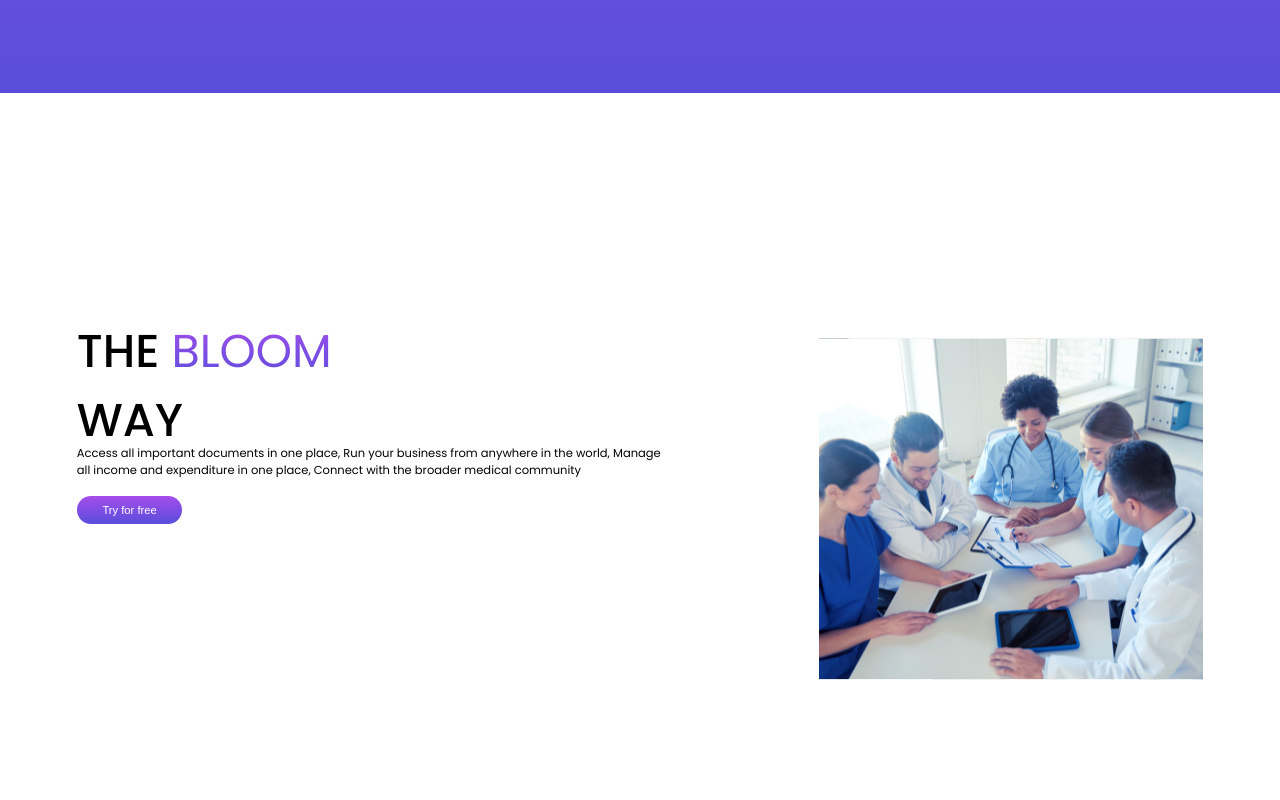
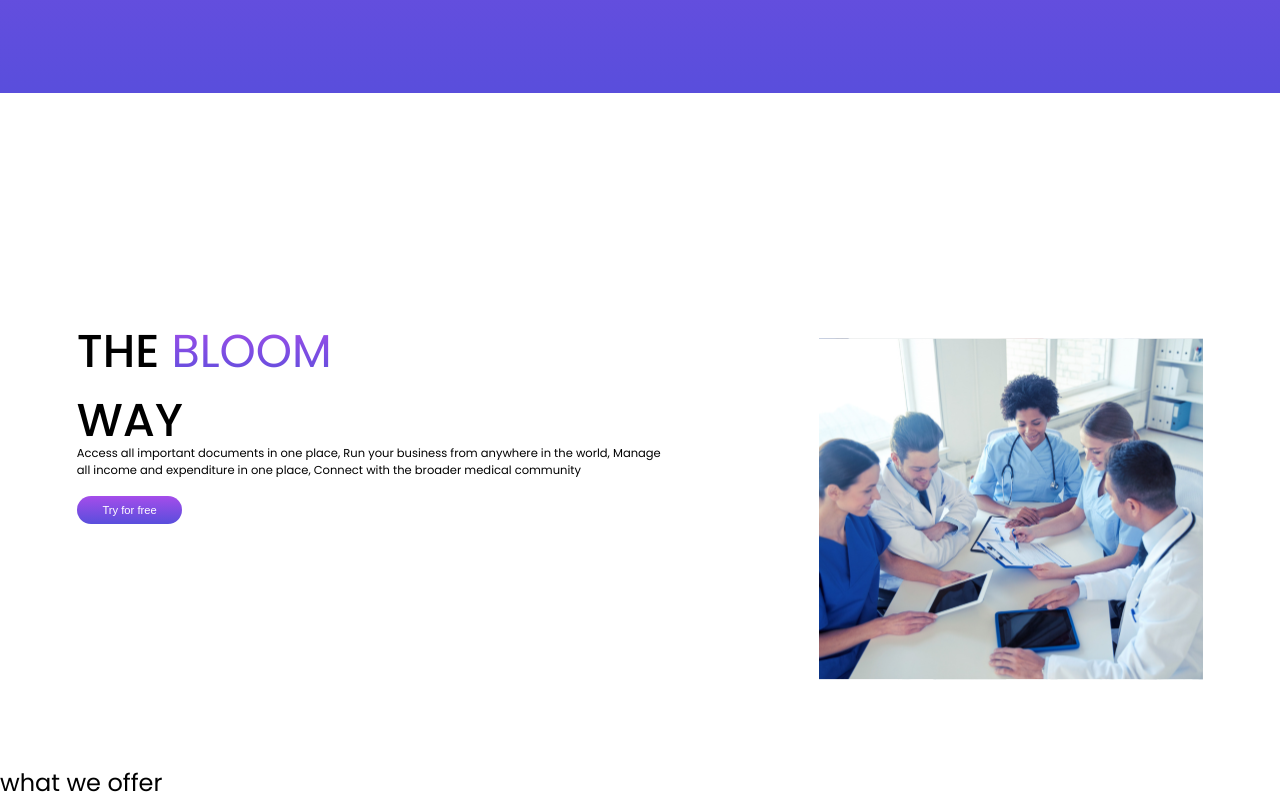
Before and after one commit to Lovethrech/BLOOM-Chel, a Vue app: page / in a window 1280 px wide. Shown: the part 627-1427 px from the top of the page. Before the commit the page ends 1392 px from the top, so only its background shows below. Built offline with nearby package versions, Linux system fonts and the light colour scheme.

Commit message:
...working on home-about section component.

```diff
--- a/src/components/home/contact/HomeContact.vue
+++ b/src/components/home/contact/HomeContact.vue
@@ -1,9 +1,11 @@
 <script setup>
+import HomeContactTitle from './HomeContactTitle.vue';
+
 
 </script>
 
 <template>
     <section class="home-contct-main-ctn">
-
+        <HomeContactTitle></HomeContactTitle>
     </section>
 </template>
```
